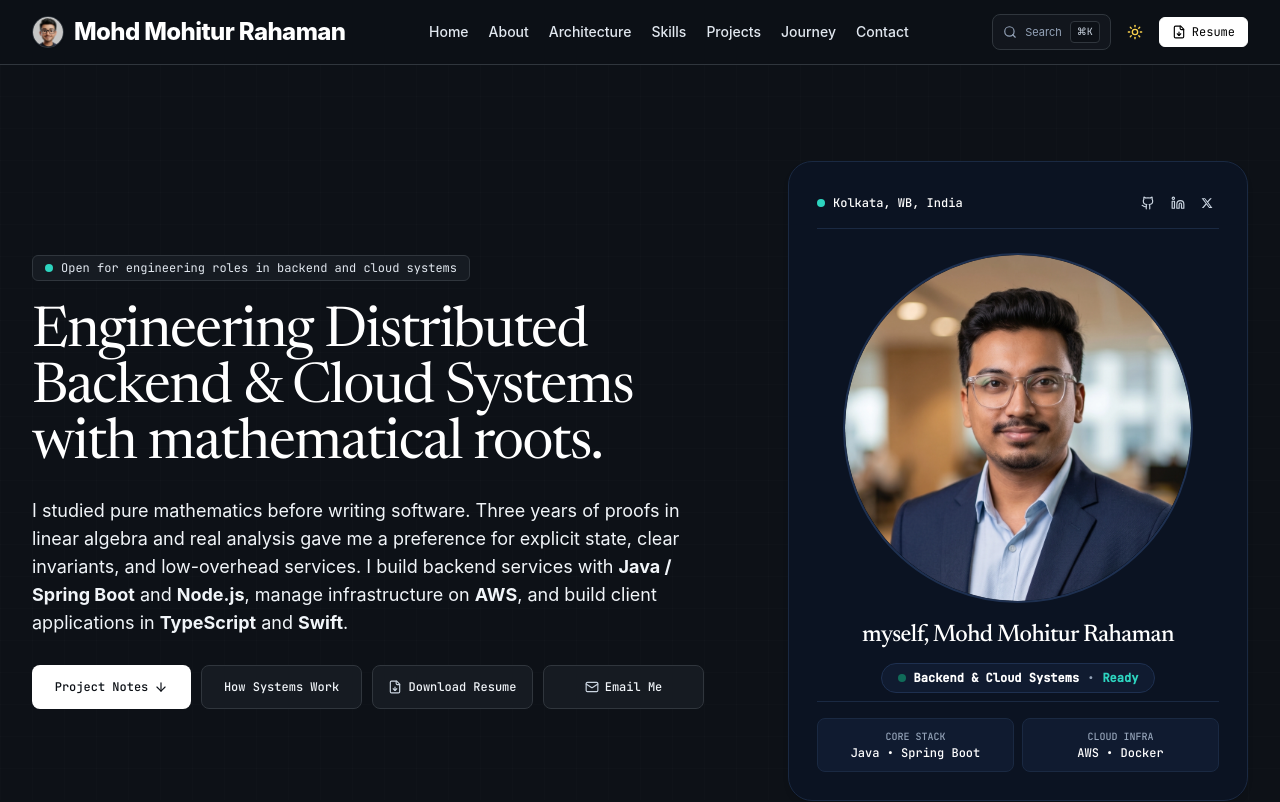
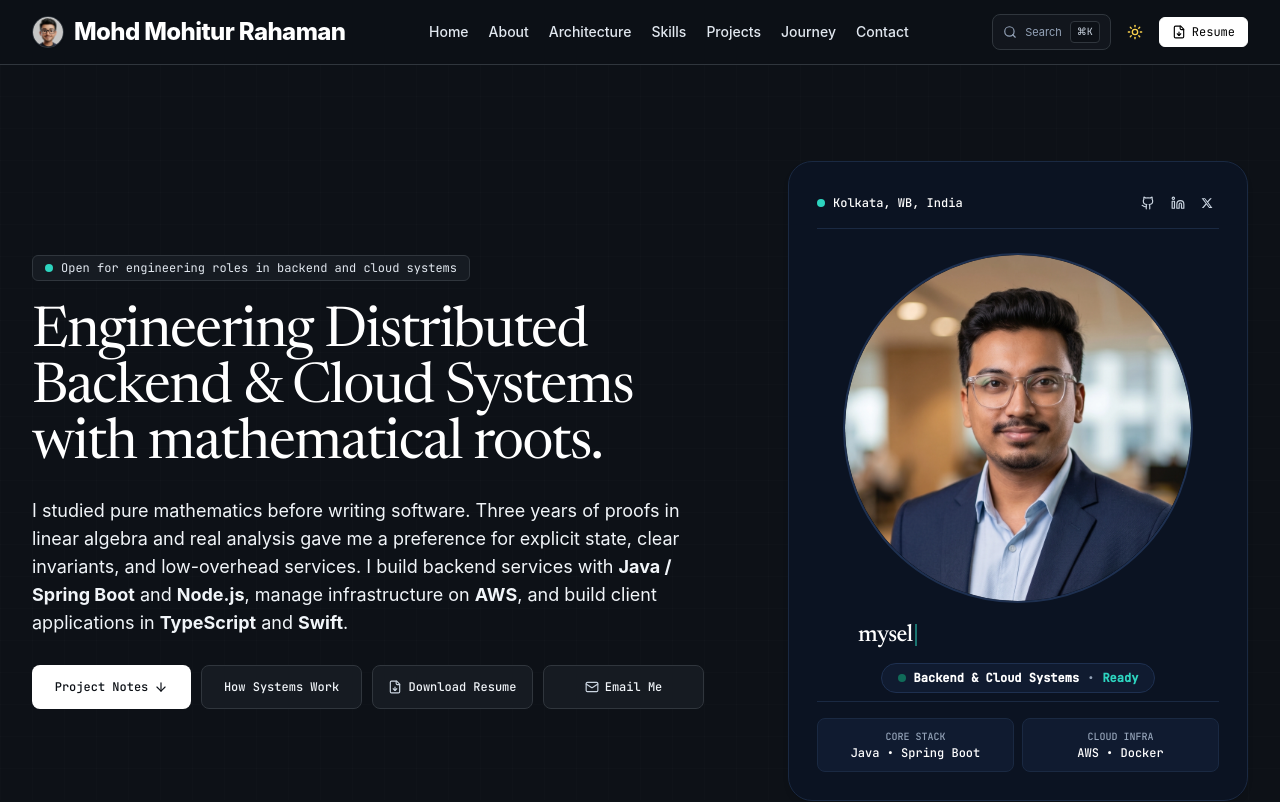
Before and after one commit to Mohitur669/Portfolio, a React (Vite) app: page / in a window 1280 px wide. Shown: the top 802 px of the page. Built offline with nearby package versions, Linux system fonts and the light colour scheme; a web font is replaced by a local one.

Commit message:
feat(hero): add typewriter effect to identity name in profile card

```diff
--- a/src/components/hero/Hero.tsx
+++ b/src/components/hero/Hero.tsx
@@ -1,5 +1,6 @@
 import React from 'react';
 import { OWNER_DATA } from '../../data/owner';
+import { TypewriterText } from '../common/TypewriterText';
 import { ArrowDown, FileDown, Mail, Github, Linkedin } from 'lucide-react';
 
 export const Hero: React.FC = () => {
@@ -140,10 +141,10 @@ export const Hero: React.FC = () => {
                   </picture>
                 </div>
 
-                {/* Identity Name inside Profile Card */}
+                {/* Identity Name inside Profile Card with Typewriter Effect */}
                 <div className="mt-4 text-center">
                   <h2 className="text-2xl sm:text-2xl font-serif font-medium text-ink dark:text-white tracking-tight">
-                    myself, {OWNER_DATA.name}
+                    <TypewriterText text={`myself, ${OWNER_DATA.name}`} />
                   </h2>
                 </div>
 
```
